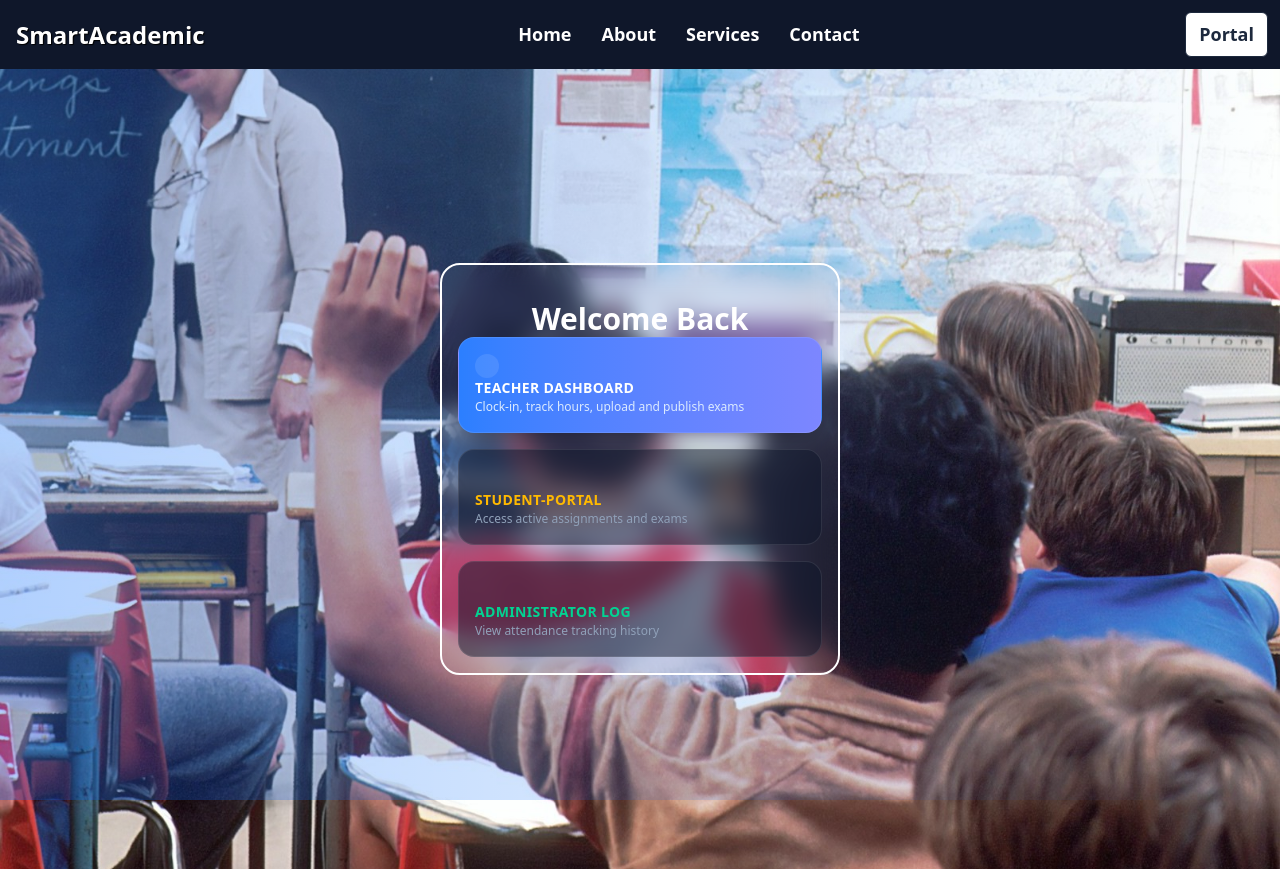
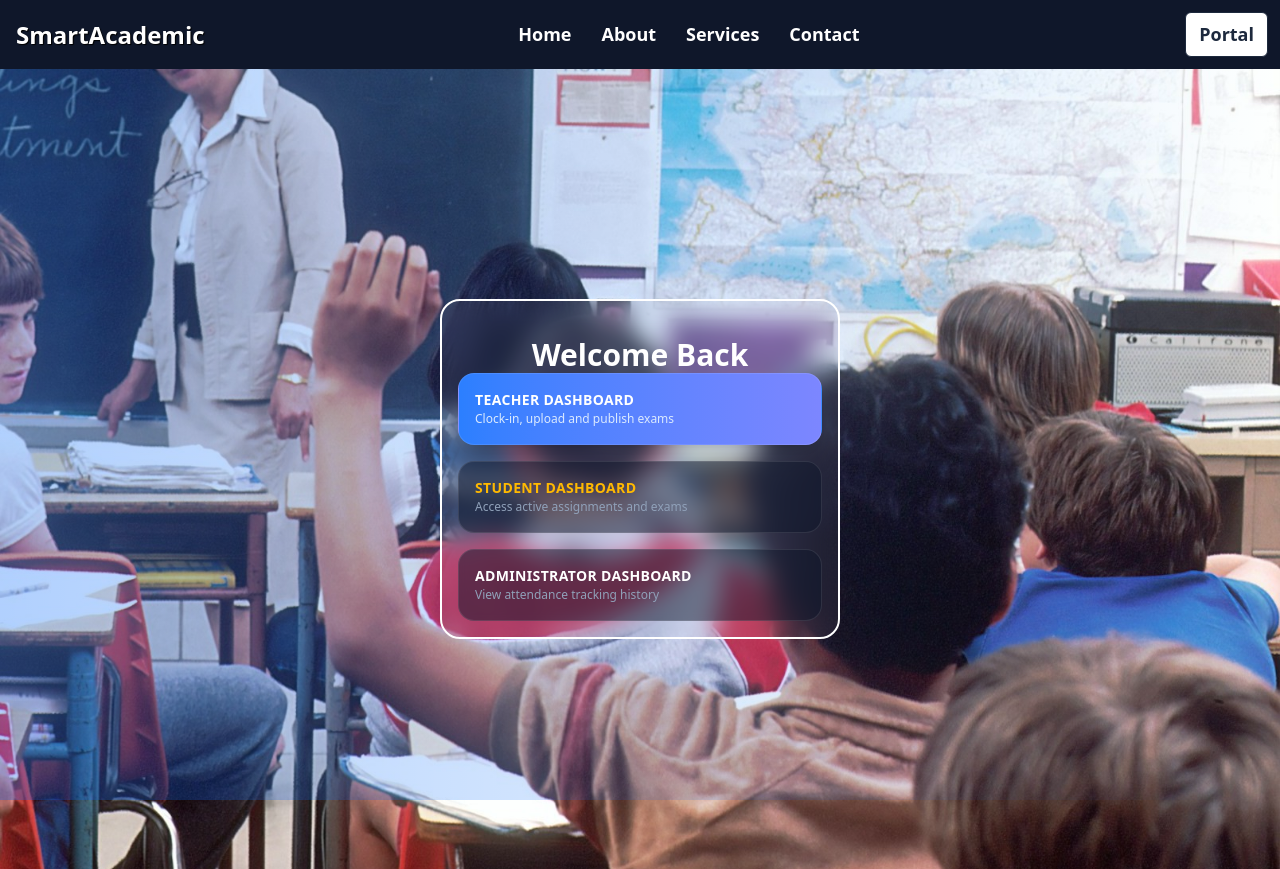
Before and after one commit to rollingsmajiwa/smartAcademic, a website: page portal.html in a window 1280 px wide. Shown: the top 869 px of the page. Drawn offline with nearby package versions, Linux system fonts and the light colour scheme.

Commit message:
portal: add css on dashboards

```diff
--- a/data/db.json
+++ b/data/db.json
@@ -68,6 +68,11 @@
       "teacherId": "998090",
       "direction": "IN",
       "id": "SNqtZqVRDYw"
+    },
+    {
+      "teacherId": "34567",
+      "direction": "IN",
+      "id": "-ke4zBNxDqE"
     }
   ],
   "admin-actions": [],
--- a/portal.html
+++ b/portal.html
@@ -37,37 +37,25 @@
                 <div class="form-card">
                     <h1 class="text-white font-black text-3xl text-center mt-5">Welcome Back</h1>
                     <a href="teacher-dashboard.html" class="group block w-full bg-gradient-to-r from-blue-500 to-indigo-400 hover:from-blue-400 hover:to-indigo-400 text-white rounded-2xl p-4 shadow-xl border border-white/10 transition-all mb-4">
-                <div class="flex items-center spcece-x-4">
-                    <div class="p-3 bg-white/10 rounded-xl">
-                        <span class="text-xl"><i data-lucide="id-card"></i></span>
-                    </div>
-                </div>
+
                 <div class="text-left flex-1">
                     <h3 class="font-bold text-sm uppercase tracking-wide">Teacher Dashboard</h3>
-                    <p class="text-[12px] text-blue-100">Clock-in, track hours, upload and publish exams</p>
+                    <p class="text-[12px] text-blue-100">Clock-in, upload and publish exams</p>
                 </div>
 
             </a>
             <a href="student-dashboard.html" class="group block w-full bg-slate-900/50 hover:bg-slate-900/70 text-white rounded-2xl p-4 border border-white/10 transition-all duration-300 transform mb-4">
-                <div class="flex items-center spcece-x-4">
-                    <div class="p-3 bg-amber-550/10 text-amber-400 rounded-xl">
-                        <span class="text-xl"><i data-lucide="graduation-cap"></i></span>
-                    </div>
-                </div>
+
                 <div class="text-left flex-1">
-                    <h3 class="font-bold text-sm uppercase tracking-wide text-amber-400">Student-Portal</h3>
+                    <h3 class="font-bold text-sm uppercase tracking-wide text-amber-400">Student Dashboard</h3>
                     <p class="text-[12px] text-slate-400">Access active assignments and exams</p>
                 </div>
 
             </a>
             <a href="admin-dashboard.html" class="group block w-full bg-slate-900/50 hover:bg-slate-900/70 text-white rounded-2xl p-4 border border-white/10 transition-all duration-300 transform active:scale-[1.01]">
-                <div class="flex items-center spcece-x-4">
-                    <div class="p-3 bg-emerald-550/10 text-emerald-400 rounded-xl">
-                        <span class="text-xl"><i data-lucide="bar-chart-3"></i></span>
-                    </div>
-                </div>
+
                 <div class="text-left flex-1">
-                    <h3 class="font-bold text-sm uppercase tracking-wide text-emerald-400">Administrator Log</h3>
+                    <h3 class="font-bold text-sm uppercase tracking-wide text-white">Administrator Dashboard</h3>
                     <p class="text-[12px] text-slate-400">View attendance tracking history</p>
                 </div>
 
```
Also changed, not shown: student-dashboard.html (+2 -1 lines).
